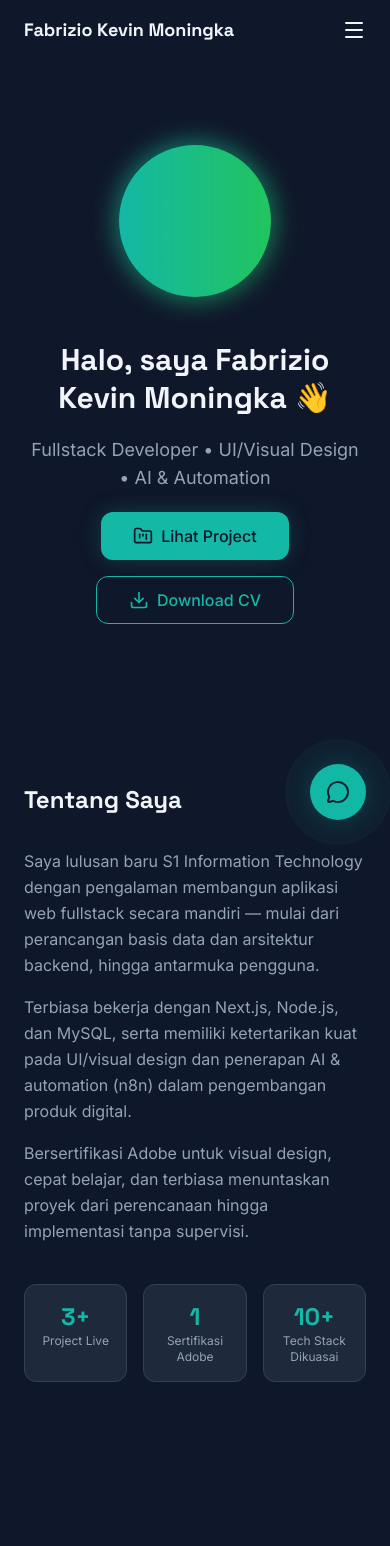
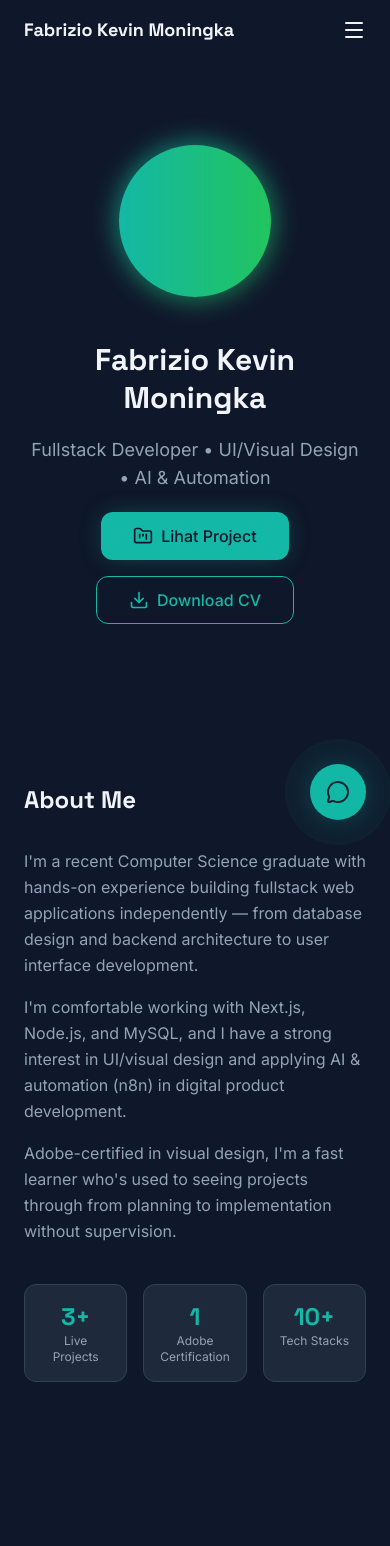
Before and after one commit to fabriziomoningka-13/portfolio-ai, a Next.js app: page / in a window 390 px wide. Shown: the top 1546 px of the page. Built offline with nearby package versions, Linux system fonts and the light colour scheme.

Commit message:
revisi: Hero hanya nama, perbaiki jurusan jadi Computer Science, About Me dalam English, Contact Me, hapus credit di footer

```diff
--- a/app/layout.tsx
+++ b/app/layout.tsx
@@ -24,7 +24,7 @@ const jetbrainsMono = JetBrains_Mono({
 
 export const metadata: Metadata = {
   title: `${profile.name} — ${profile.role}`,
-  description: profile.tagline,
+  description: profile.subtitle,
 };
 
 export default function RootLayout({
--- a/components/About.tsx
+++ b/components/About.tsx
@@ -5,7 +5,7 @@ export function About() {
   return (
     <section id="about" className="mx-auto max-w-6xl px-6 py-20">
       <Reveal>
-        <h2 className="mb-8 font-heading text-2xl font-bold sm:text-3xl">Tentang Saya</h2>
+        <h2 className="mb-8 font-heading text-2xl font-bold sm:text-3xl">About Me</h2>
       </Reveal>
 
       <div className="grid gap-10 md:grid-cols-3">
--- a/components/Contact.tsx
+++ b/components/Contact.tsx
@@ -10,7 +10,7 @@ export function Contact() {
   return (
     <section id="contact" className="mx-auto max-w-6xl px-6 py-20">
       <Reveal>
-        <h2 className="mb-8 font-heading text-2xl font-bold sm:text-3xl">Mari Terhubung</h2>
+        <h2 className="mb-8 font-heading text-2xl font-bold sm:text-3xl">Contact Me</h2>
       </Reveal>
 
       <div className="grid gap-10 md:grid-cols-2">
--- a/components/Footer.tsx
+++ b/components/Footer.tsx
@@ -3,7 +3,7 @@ import profile from "@/data/profile.json";
 export function Footer() {
   return (
     <footer className="border-t border-border px-6 py-8 text-center text-sm text-text-muted">
-      © {new Date().getFullYear()} {profile.name} — Dibangun dengan Next.js & Claude API
+      © {new Date().getFullYear()} {profile.name}
     </footer>
   );
 }
--- a/data/profile.json
+++ b/data/profile.json
@@ -2,20 +2,20 @@
   "name": "Fabrizio Kevin Moningka",
   "role": "Fullstack Developer",
   "focus": "UI/Visual Design & AI Automation",
-  "tagline": "Halo, saya Fabrizio Kevin Moningka 👋",
+  "tagline": "Fabrizio Kevin Moningka",
   "subtitle": "Fullstack Developer • UI/Visual Design • AI & Automation",
   "avatarUrl": "/images/avatar.jpg",
   "resumeUrl": "/files/cv-fabrizio-kevin-moningka.pdf",
   "about": {
     "paragraphs": [
-      "Saya lulusan baru S1 Information Technology dengan pengalaman membangun aplikasi web fullstack secara mandiri — mulai dari perancangan basis data dan arsitektur backend, hingga antarmuka pengguna.",
-      "Terbiasa bekerja dengan Next.js, Node.js, dan MySQL, serta memiliki ketertarikan kuat pada UI/visual design dan penerapan AI & automation (n8n) dalam pengembangan produk digital.",
-      "Bersertifikasi Adobe untuk visual design, cepat belajar, dan terbiasa menuntaskan proyek dari perencanaan hingga implementasi tanpa supervisi."
+      "I'm a recent Computer Science graduate with hands-on experience building fullstack web applications independently — from database design and backend architecture to user interface development.",
+      "I'm comfortable working with Next.js, Node.js, and MySQL, and I have a strong interest in UI/visual design and applying AI & automation (n8n) in digital product development.",
+      "Adobe-certified in visual design, I'm a fast learner who's used to seeing projects through from planning to implementation without supervision."
     ],
     "highlights": [
-      { "label": "Project Live", "value": "3+" },
-      { "label": "Sertifikasi Adobe", "value": "1" },
-      { "label": "Tech Stack Dikuasai", "value": "10+" }
+      { "label": "Live Projects", "value": "3+" },
+      { "label": "Adobe Certification", "value": "1" },
+      { "label": "Tech Stacks", "value": "10+" }
     ]
   },
   "skills": [
@@ -41,7 +41,7 @@
   "education": [
     {
       "institution": "Universitas Klabat — Airmadidi, Sulawesi Utara",
-      "degree": "S1 Information Technology",
+      "degree": "S1 Informatika (Computer Science)",
       "period": "Agustus 2021 — Januari 2026"
     }
   ],
```
